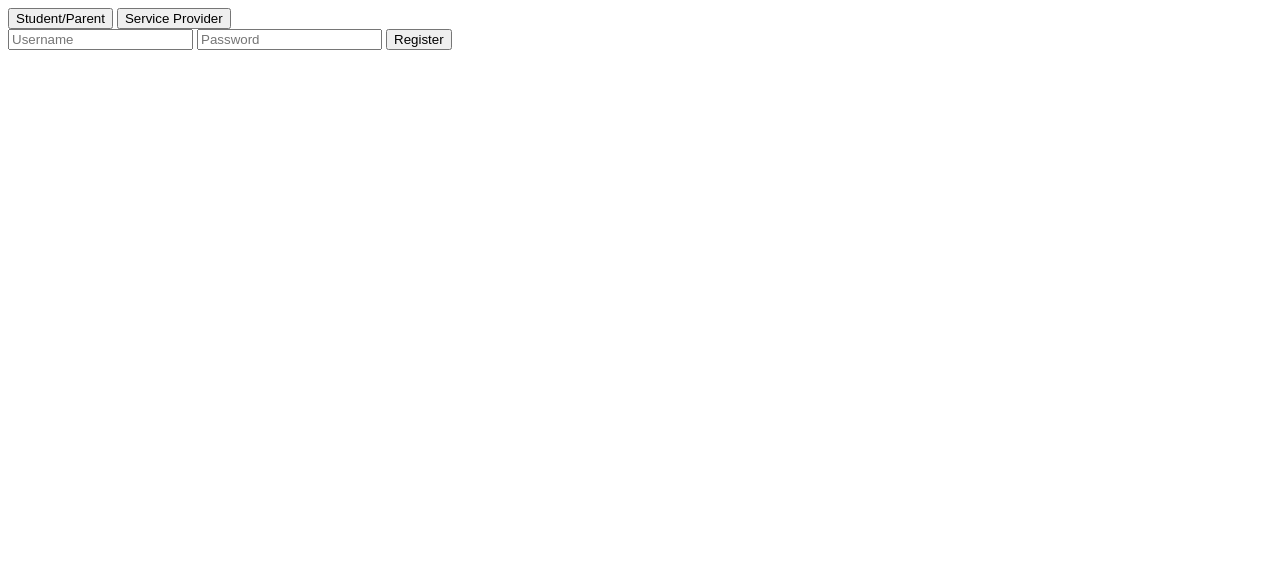
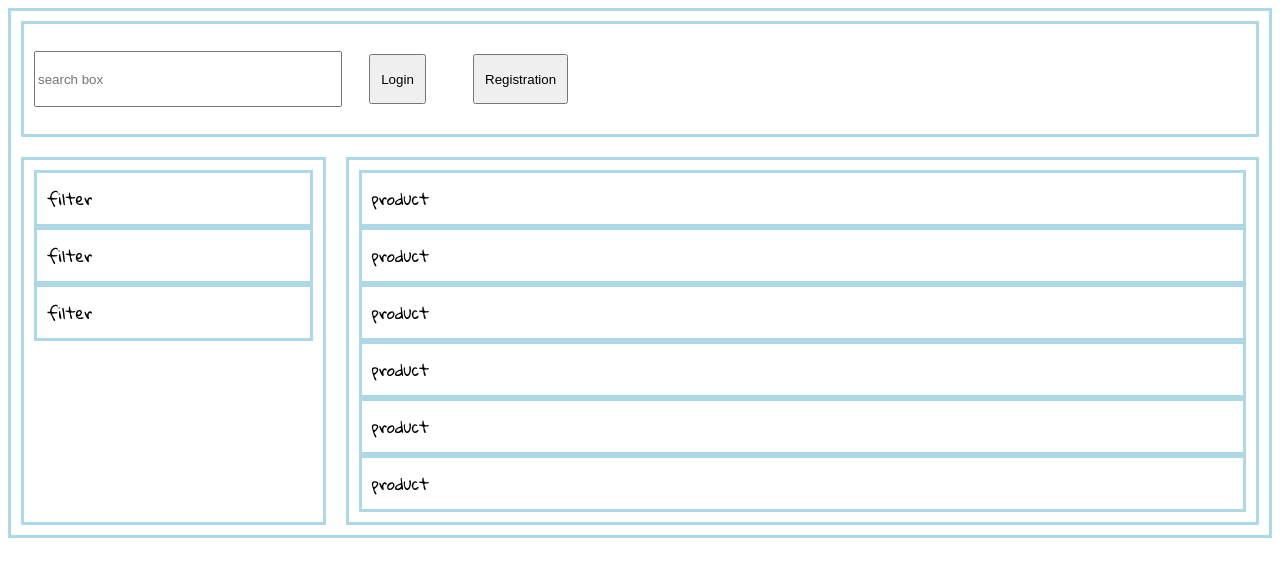
Before and after one commit to CoWarren/Web-App-CourseWork1, a plain HTML site: page index.html in a window 1280 px wide. Drawn offline with nearby package versions, Linux system fonts and the light colour scheme.

Commit message:
Made changes to the layout and added CSS

```diff
--- a/index.html
+++ b/index.html
@@ -5,52 +5,32 @@
     <meta name="viewport" content="width=device-width, initial-scale=1.0">
     <meta http-equiv="X-UA-Compatible" content="ie=edge">
     <title>Index</title>
+    <link rel="stylesheet" href="style.css">
     <script src="https://cdn.jsdelivr.net/npm/vue/dist/vue.js"></script>
 </head>
 <body>
-    <div id="choice">
-        <button v-on:click="">Student/Parent</button>
-        <button v-on:click="">Service Provider</button>
+    <div class="container">
+        <header>
+            <input id='searchbox' placeholder="search box"></input>
+            <button>Login</button>
+            <button>Registration</button>
+        </header>
+        <aside>
+            <div class="filter">filter</div>
+            <div class="filter">filter</div>
+            <div class="filter">filter</div>
+        </aside>
+        <main>
+            <div class="product">product</div>
+            <div class="product">product</div>
+            <div class="product">product</div>
+            <div class="product">product</div>
+            <div class="product">product</div>
+            <div class="product">product</div>
+        </main>
+    </div>
 
-    </div>
-    <div id="regForm">
-        <input placeholder="Username" v-model="username">
-        <input placeholder="Password" v-model="password">
-        <button v-on:click="register">Register</button>
-    </div>
 </body>
 <script>
-    // var choice = new Vue ({
-    //     el: "#choice"
-    //     }
-    // })
-
-    var regForm = new Vue ({
-        el: "#regForm",
-        data: {
-            username: "",
-            password: "",
-            regUser: [{}]
-        },
-
-        methods: {
-            register: function(){
-
-                var users = {
-                    username: "",
-                    password: "",
-                }
-
-                localStorage.setItem("user", JSON.stringify(regForm.username))
-                JSON.parse(localStorage.getItem(regForm.username))
-
-                localStorage.setItem("password", JSON.stringify(regForm.password))
-                JSON.parse(localStorage.getItem(regForm.password))
-
-                regForm.regUser.push({username: this.username, password: this.password})
-
-            }
-        }
-    })
 </script>
 </html>
--- a/style.css
+++ b/style.css
@@ -0,0 +1,43 @@
+@import url('https://fonts.googleapis.com/css?family=Gloria+Hallelujah&display=swap');
+
+.container {
+display: grid;
+grid-template-columns: 1fr 3fr;
+gap: 20px;
+font-family: 'Gloria Hallelujah', cursive;
+}
+
+div,header,aside,main {
+border: solid lightblue;
+box-sizing: border-box;
+padding: 10px;
+}
+
+header {
+grid-column: 1/3;
+grid-row:1;
+}
+
+#logo {
+    width: 100px;
+}
+
+#searchbox {
+    width: 300px;
+}
+
+#logo, #searchbox {
+height: 50px;
+display: inline-block;
+}
+
+button {
+height: 50px;
+margin: 20px;
+padding: 10px;
+}
+
+aside {
+grid-column: 1;
+grid-row:2;
+}
```
